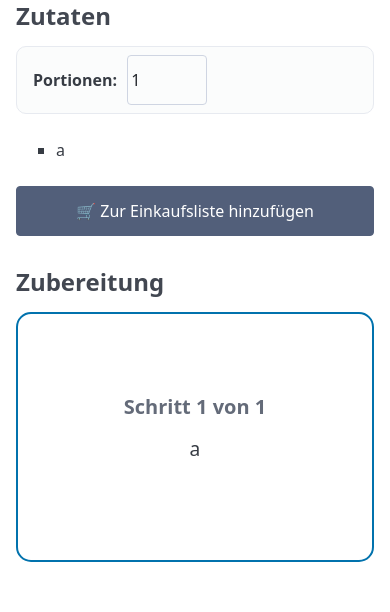
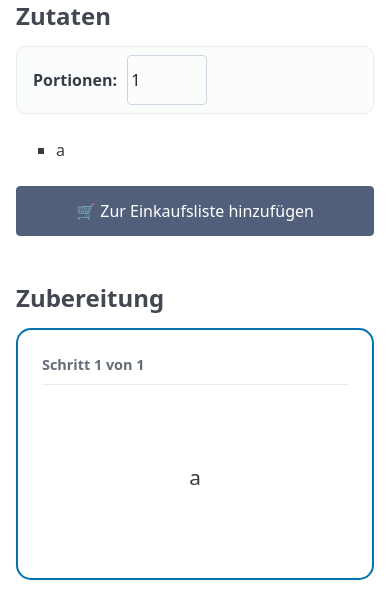
Before and after one commit to LostiBoy73/YourApp, a Flask app: page /rezept/4 in a window 390 px wide. Shown: the part 279-891 px from the top of the page. Before the commit the page ends 841 px from the top, so only its background shows below. Run offline with Flask 3, Linux system fonts and the light colour scheme; data comes from the database, SQL or seed files in the repository; some libraries are stand-ins or nearby versions.

Commit message:
Detailansicht mit 1/3 zu 2/3 Layout und zentriertem Kochmodus verschönert
- Standard-Grid in rezept_detail.html durch asymmetrisches '1fr 2fr' Grid (Sidebar-Layout) ersetzt.
- Layout ist responsive (bricht auf mobilen Bildschirmen in eine Spalte um).
- Zubereitungs-Kartenstruktur (Schritt-Slide) auf Flexbox umgebaut.
- Metadaten (Schrittnummer und Dauer) dezent in die oberen Ecken der Karte verschoben.
- Hauptanweisungstext für optimale Lesbarkeit im großen rechten Bereich zentriert.
- JavaScript-Sichtbarkeitssteuerung auf 'flex' aktualisiert.

```diff
--- a/templates/rezept_detail.html
+++ b/templates/rezept_detail.html
@@ -11,12 +11,26 @@
             background: var(--pico-card-background-color);
             border: 2px solid var(--pico-primary-background);
             border-radius: 15px;
-            padding: 2rem;
-            text-align: center;
+            padding: 1.5rem; /* Etwas weniger Rand, damit der Text mehr Platz hat */
             min-height: 250px;
-            display: flex;
+        }
+
+        /* NEU: Das 1/3 zu 2/3 Layout für Bildschirme, die breiter als ein Handy sind */
+        .rezept-layout {
+            display: grid;
+            gap: 2rem;
+        }
+        @media (min-width: 768px) {
+            .rezept-layout {
+                grid-template-columns: 1fr 2fr; /* 1 Teil links, 2 Teile rechts */
+            }
+        }
+
+        /* NEU: Die Flexbox-Klasse für die einzelnen Folien */
+        .schritt-slide {
             flex-direction: column;
-            justify-content: center;
+            height: 100%;
+            min-height: 200px;
         }
     </style>
 </head>
@@ -48,7 +62,7 @@
 
         <hr>
 
-        <div class="grid">
+        <div class="rezept-layout">
             <div>
                 <h3>Zutaten</h3>
 
@@ -99,15 +113,23 @@
                             {% if schritt.strip() %}
                                 {% set schritt_daten = schritt.split(':::') %}
 
-                                <div class="schritt-slide" style="display: {% if loop.index0 == 0 %}block{% else %}none{% endif %};">
-                                    <h4 style="color: var(--pico-muted-color);">Schritt {{ loop.index }} von {{ schritte|length }}</h4>
+                                <div class="schritt-slide" style="display: {% if loop.index0 == 0 %}flex{% else %}none{% endif %};">
 
-                                    {% if schritt_daten|length == 2 %}
-                                        <h2 style="margin-bottom: 0.5rem;">⏱ {{ schritt_daten[0] }} Min.</h2>
-                                        <p style="font-size: 1.2rem;">{{ schritt_daten[1] }}</p>
-                                    {% else %}
-                                        <p style="font-size: 1.2rem;">{{ schritt_daten[0] }}</p>
-                                    {% endif %}
+                                    <div style="display: flex; justify-content: space-between; align-items: flex-start; color: var(--pico-muted-color); font-size: 0.9rem; font-weight: bold; border-bottom: 1px solid var(--pico-muted-border-color); padding-bottom: 0.5rem; margin-bottom: 1rem;">
+                                        <span>Schritt {{ loop.index }} von {{ schritte|length }}</span>
+                                        {% if schritt_daten|length == 2 %}
+                                            <span>⏱ {{ schritt_daten[0] }} Min.</span>
+                                        {% endif %}
+                                    </div>
+
+                                    <div style="flex-grow: 1; display: flex; align-items: center; justify-content: center; text-align: center;">
+                                        {% if schritt_daten|length == 2 %}
+                                            <p style="font-size: 1.3rem; margin: 0;">{{ schritt_daten[1] }}</p>
+                                        {% else %}
+                                            <p style="font-size: 1.3rem; margin: 0;">{{ schritt_daten[0] }}</p>
+                                        {% endif %}
+                                    </div>
+
                                 </div>
                             {% endif %}
                         {% endfor %}
@@ -147,7 +169,7 @@
         function zeigeSchritt(index) {
             slides.forEach((slide, i) => {
                 // Nur die Folie anzeigen, die zum Index passt
-                slide.style.display = (i === index) ? 'block' : 'none';
+                slide.style.display = (i === index) ? 'flex' : 'none';
             });
             aktuellerSchritt = index;
             updateButtons();
```
